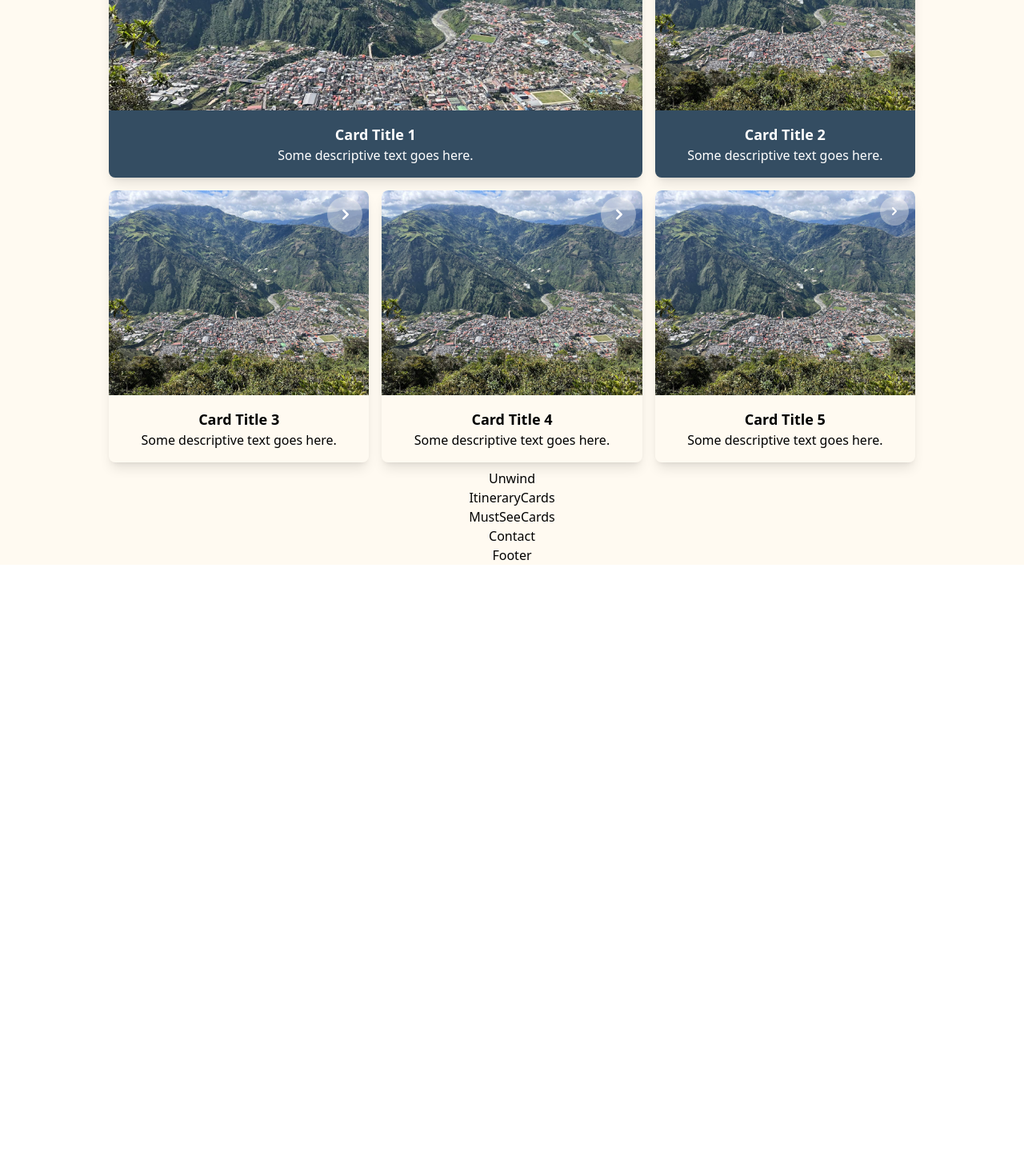
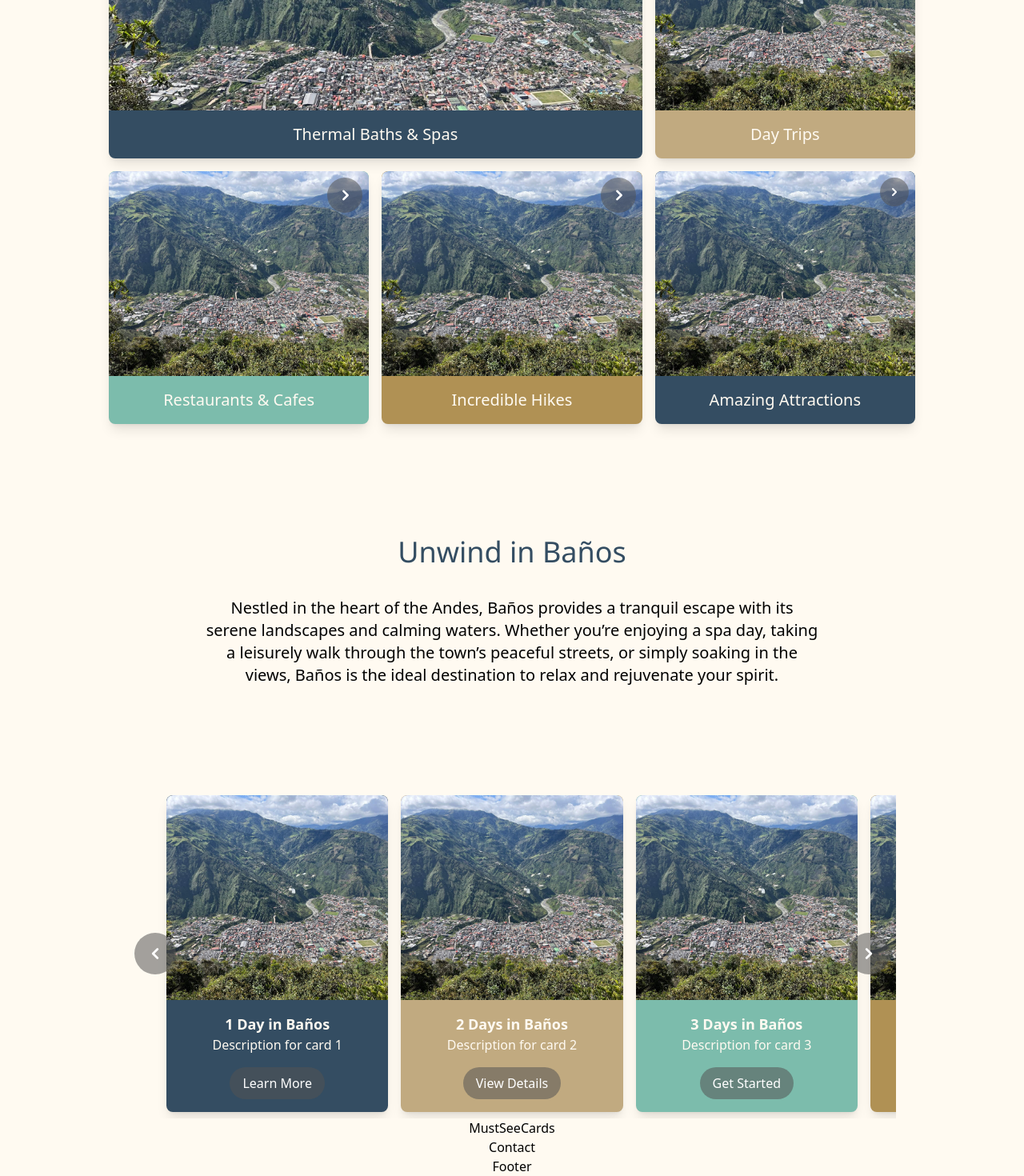
Before and after one commit to k-kenney/magical-banos, a React (Vite) app: page / in a window 1280 px wide. Shown: the part 1366-2836 px from the top of the page at 80% size. Before the commit the page ends 2072 px from the top, so only its background shows below. Built offline with nearby package versions, Linux system fonts and the light colour scheme.

Commit message:
added card slider to itinerary cards

```diff
--- a/src/App.css
+++ b/src/App.css
@@ -21,7 +21,7 @@
 }
 
 .bg-gray-800 {
-  background-color: #fffaf15d; /* Tailwind's gray-800 color */
+  background-color: #53535388; /* Tailwind's gray-800 color */
 }
 
 .text-white {
--- a/src/components/Homepage/HomepageTopCards.jsx
+++ b/src/components/Homepage/HomepageTopCards.jsx
@@ -21,8 +21,65 @@ const HomepageTopCards = () => {
             alt="Hero"
           />
           <div className="p-4">
-            <h2 className="text-white text-lg font-bold">Card Title 1</h2>
-            <p className="text-white">Some descriptive text goes here.</p>
+            <h2 className="text-lightBeige text-xl">Thermal Baths & Spas</h2>
+          </div>
+          <button className="absolute top-2 right-2 p-2 bg-gray-800 text-white rounded-full">
+            <HiChevronRight className="w-7 h-7 pl-0.5" />
+          </button>
+        </div>
+      </div>
+
+      <div className="w-1/3 p-2">
+        <div
+          className="relative bg-lightTan rounded-lg overflow-hidden shadow-lg cursor-pointer"
+          onClick={() => handleCardClick(2)}
+        >
+          <img
+            className="w-full h-64 object-cover rounded-t-lg"
+            src={heroImage}
+            alt="Hero"
+          />
+          <div className="p-4">
+            <h2 className="text-lightBeige text-xl">Day Trips</h2>
+          </div>
+          <button className="absolute top-2 right-2 p-2 bg-gray-800 text-white rounded-full">
+            <HiChevronRight className="w-7 h-7 pl-0.5" />
+          </button>
+        </div>
+      </div>
+
+      {/* Second Row - Three Cards (1/3 width each) */}
+      <div className="w-1/3 p-2">
+        <div
+          className="relative bg-lightBlue rounded-lg overflow-hidden shadow-lg cursor-pointer"
+          onClick={() => handleCardClick(3)}
+        >
+          <img
+            className="w-full h-64 object-cover rounded-t-lg"
+            src={heroImage}
+            alt="Hero"
+          />
+          <div className="p-4">
+            <h2 className="text-lightBeige text-xl">Restaurants & Cafes</h2>
+          </div>
+          <button className="absolute top-2 right-2 p-2 bg-gray-800 text-white rounded-full">
+            <HiChevronRight className="w-7 h-7 pl-0.5" />
+          </button>
+        </div>
+      </div>
+
+      <div className="w-1/3 p-2">
+        <div
+          className="relative bg-darkTan rounded-lg overflow-hidden shadow-lg cursor-pointer"
+          onClick={() => handleCardClick(4)}
+        >
+          <img
+            className="w-full h-64 object-cover rounded-t-lg"
+            src={heroImage}
+            alt="Hero"
+          />
+          <div className="p-4">
+            <h2 className="text-lightBeige text-xl">Incredible Hikes</h2>
           </div>
           <button className="absolute top-2 right-2 p-2 bg-gray-800 text-white rounded-full">
             <HiChevronRight className="w-7 h-7 pl-0.5" />
@@ -33,67 +90,6 @@ const HomepageTopCards = () => {
       <div className="w-1/3 p-2">
         <div
           className="relative bg-darkBlue rounded-lg overflow-hidden shadow-lg cursor-pointer"
-          onClick={() => handleCardClick(2)}
-        >
-          <img
-            className="w-full h-64 object-cover rounded-t-lg"
-            src={heroImage}
-            alt="Hero"
-          />
-          <div className="p-4">
-            <h2 className="text-white text-lg font-bold">Card Title 2</h2>
-            <p className="text-white">Some descriptive text goes here.</p>
-          </div>
-          <button className="absolute top-2 right-2 p-2 bg-gray-800 text-white rounded-full">
-            <HiChevronRight className="w-7 h-7 pl-0.5" />
-          </button>
-        </div>
-      </div>
-
-      {/* Second Row - Three Cards (1/3 width each) */}
-      <div className="w-1/3 p-2">
-        <div
-          className="relative bg-white rounded-lg overflow-hidden shadow-lg cursor-pointer"
-          onClick={() => handleCardClick(3)}
-        >
-          <img
-            className="w-full h-64 object-cover rounded-t-lg"
-            src={heroImage}
-            alt="Hero"
-          />
-          <div className="p-4">
-            <h2 className="text-gray-900 text-lg font-bold">Card Title 3</h2>
-            <p className="text-gray-700">Some descriptive text goes here.</p>
-          </div>
-          <button className="absolute top-2 right-2 p-2 bg-gray-800 text-white rounded-full">
-            <HiChevronRight className="w-7 h-7 pl-0.5" />
-          </button>
-        </div>
-      </div>
-
-      <div className="w-1/3 p-2">
-        <div
-          className="relative bg-white rounded-lg overflow-hidden shadow-lg cursor-pointer"
-          onClick={() => handleCardClick(4)}
-        >
-          <img
-            className="w-full h-64 object-cover rounded-t-lg"
-            src={heroImage}
-            alt="Hero"
-          />
-          <div className="p-4">
-            <h2 className="text-gray-900 text-lg font-bold">Card Title 4</h2>
-            <p className="text-gray-700">Some descriptive text goes here.</p>
-          </div>
-          <button className="absolute top-2 right-2 p-2 bg-gray-800 text-white rounded-full">
-            <HiChevronRight className="w-7 h-7 pl-0.5" />
-          </button>
-        </div>
-      </div>
-
-      <div className="w-1/3 p-2">
-        <div
-          className="relative bg-white rounded-lg overflow-hidden shadow-lg cursor-pointer"
           onClick={() => handleCardClick(5)}
         >
           <img
@@ -102,8 +98,7 @@ const HomepageTopCards = () => {
             alt="Hero"
           />
           <div className="p-4">
-            <h2 className="text-gray-900 text-lg font-bold">Card Title 5</h2>
-            <p className="text-gray-700">Some descriptive text goes here.</p>
+            <h2 className="text-lightBeige text-xl">Amazing Attractions</h2>
           </div>
           <button className="absolute top-2 right-2 p-2 bg-gray-800 text-white rounded-full">
             <HiChevronRight className="w-5 h-5" />
--- a/src/components/Homepage/ItineraryCards.jsx
+++ b/src/components/Homepage/ItineraryCards.jsx
@@ -1,9 +1,65 @@
-import React from 'react'
+import { useState } from "react";
+import { HiChevronLeft, HiChevronRight } from "react-icons/hi";
 
-const ItineraryCards = () => {
+const ItineraryCards = ({ cards }) => {
+  const [currentIndex, setCurrentIndex] = useState(0);
+  const cardsToShow = 3;
+  const maxIndex = Math.ceil(cards.length / cardsToShow);
+
+  const handlePrevClick = () => {
+    setCurrentIndex((prevIndex) =>
+      prevIndex === 0 ? maxIndex : prevIndex - 1
+    );
+  };
+
+  const handleNextClick = () => {
+    setCurrentIndex((prevIndex) =>
+      prevIndex === maxIndex ? 0 : prevIndex + 1
+    );
+  };
+
   return (
-    <div>ItineraryCards</div>
-  )
-}
+    <div className="relative w-[75%] px-10 overflow-hidden m-auto">
+      <div className="flex transition-transform duration-300" style={{ transform: `translateX(-${currentIndex * (100 / cardsToShow)}%)` }}>
+        {cards.map((card, index) => (
+          <div key={index} className="w-full flex-shrink-0 p-2" style={{ flex: `0 0 ${100 / cardsToShow}%` }}>
+            <div
+              className={`relative rounded-lg overflow-hidden shadow-lg cursor-pointer ${
+                card.title === '1 Day in Baños' ? 'bg-darkBlue' :
+                card.title === '2 Days in Baños' ? 'bg-lightTan' :
+                card.title === '3 Days in Baños' ? 'bg-lightBlue' :
+                card.title === '5 Days in Baños' ? 'bg-darkTan' :
+                card.color || 'bg-darkBlue' // Default background color
+              }`}
+            >
+              <img className="w-full h-64 object-cover rounded-t-lg" src={card.image} alt={card.title} />
+              <div className="p-4">
+                <h2 className="text-lightBeige text-lg font-bold">{card.title}</h2>
+                <p className="text-lightBeige">{card.description}</p>
+                {card.buttonLabel && (
+                  <button className="mt-4 px-4 py-2 bg-gray-800 text-white rounded-3xl">
+                    {card.buttonLabel}
+                  </button>
+                )}
+              </div>
+            </div>
+          </div>
+        ))}
+      </div>
+      <button
+        className="absolute top-1/2 left-2 transform -translate-y-1/2 p-3 bg-gray-800 text-white rounded-full z-10"
+        onClick={handlePrevClick}
+      >
+        <HiChevronLeft className="w-7 h-7" />
+      </button>
+      <button
+        className="absolute top-1/2 right-2 transform -translate-y-1/2 p-3 bg-gray-800 text-white rounded-full z-10"
+        onClick={handleNextClick}
+      >
+        <HiChevronRight className="w-7 h-7" />
+      </button>
+    </div>
+  );
+};
 
-export default ItineraryCards
+export default ItineraryCards;
--- a/src/components/Homepage/MustSeeCards.jsx
+++ b/src/components/Homepage/MustSeeCards.jsx
@@ -1,4 +1,4 @@
-import React from 'react'
+
 
 const MustSeeCards = () => {
   return (
--- a/src/components/Homepage/Unwind.jsx
+++ b/src/components/Homepage/Unwind.jsx
@@ -1,9 +1,22 @@
-import React from 'react'
-
 const Unwind = () => {
   return (
-    <div>Unwind</div>
-  )
-}
+    <>
+      <div className="py-32 m-auto p-auto w-[60%]">
+        <h2 className="text-4xl font-title text-darkBlue leading-[3rem]">
+          Unwind in Baños
+        </h2>
+        <div className="text-center pt-8">
+          <p className="text-xl text-para">
+            Nestled in the heart of the Andes, Baños provides a tranquil escape
+            with its serene landscapes and calming waters. Whether you’re
+            enjoying a spa day, taking a leisurely walk through the town’s
+            peaceful streets, or simply soaking in the views, Baños is the ideal
+            destination to relax and rejuvenate your spirit.
+          </p>
+        </div>
+      </div>
+    </>
+  );
+};
 
-export default Unwind
+export default Unwind;
--- a/src/screens/Homepage.jsx
+++ b/src/screens/Homepage.jsx
@@ -5,6 +5,42 @@ import HomepageTopCards from "../components/Homepage/HomepageTopCards"
 import ItineraryCards from "../components/Homepage/ItineraryCards"
 import MustSeeCards from "../components/Homepage/MustSeeCards"
 import Unwind from "../components/Homepage/Unwind"
+import heroImage from "../assets/banos-hero.jpg";
+
+
+
+const cards = [
+  {
+    image: heroImage,
+    title: '1 Day in Baños',
+    description: 'Description for card 1',
+    buttonLabel: 'Learn More',
+  },
+  {
+    image: heroImage,
+    title: '2 Days in Baños',
+    description: 'Description for card 2',
+    buttonLabel: 'View Details',
+  },
+  {
+    image: heroImage,
+    title: '3 Days in Baños',
+    description: 'Description for card 3',
+    buttonLabel: 'Get Started',
+  },
+  {
+    image: heroImage,
+    title: '5 Days in Baños',
+    description: 'Description for card 4',
+    buttonLabel: 'Get Started',
+  },
+  {
+    image: heroImage,
+    title: '1 Week in Baños',
+    description: 'Description for card 5',
+    buttonLabel: 'Get Started',
+  },
+];
 
 
 const Homepage = () => {
@@ -14,7 +50,7 @@ const Homepage = () => {
     <BanosGetaway />
     <HomepageTopCards />
     <Unwind />
-    <ItineraryCards />
+    <ItineraryCards cards={cards}/>
     <MustSeeCards />
     <Contact />
     </>
```
